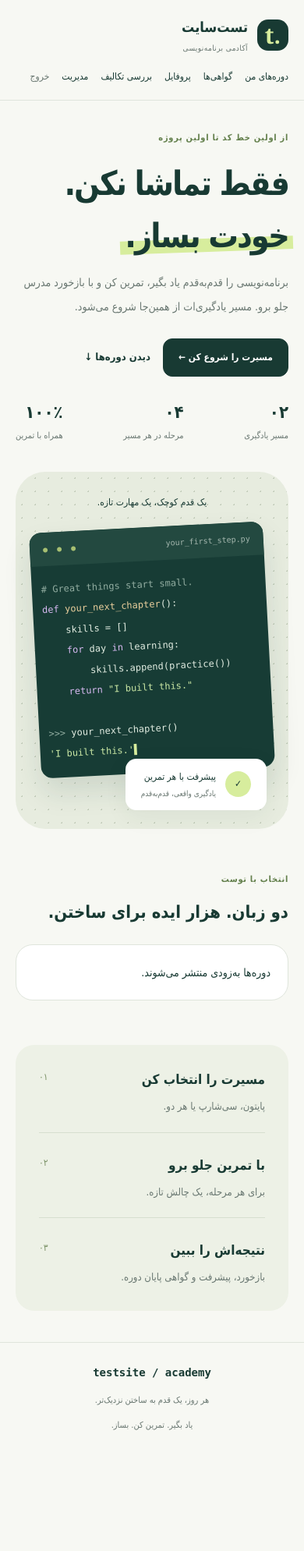
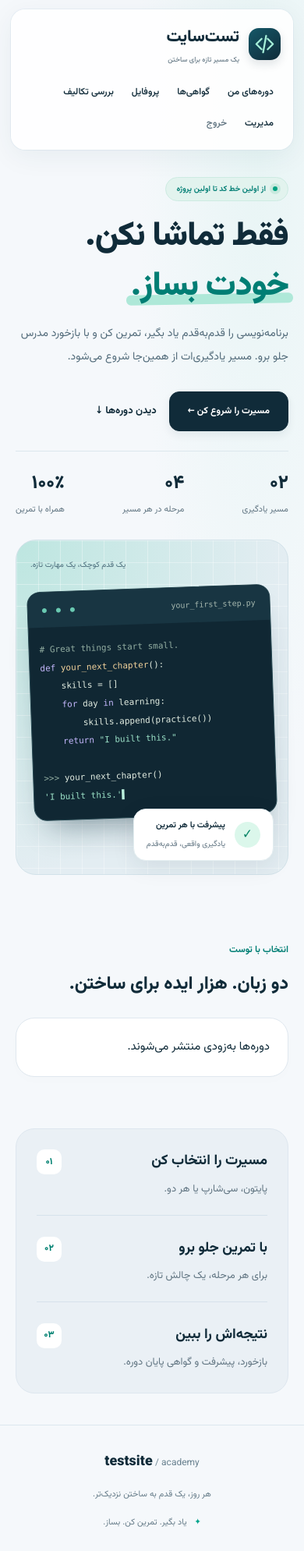
Before and after one commit to Radvinhz1/testsite, a Django app: page / in a window 390 px wide. Shown: the whole page at 78% size. Before the commit the page ends 1834 px from the top, so only its background shows below. Run offline with Django 5.2, Linux system fonts and the light colour scheme; the visitor is signed in with stand-in values (Sample User, id 1); data that the repository does not hold is empty; parts of the project's set-up code (start-up, migrations or seed data) failed here and were passed over.

Commit message:
style: refresh Persian UI and self-host Vazirmatn typography

```diff
--- /dev/null
+++ b/static/fonts.css
@@ -0,0 +1,7 @@
+@font-face {
+  font-family: 'Vazirmatn';
+  src: url('fonts/Vazirmatn-Variable.woff2') format('woff2');
+  font-style: normal;
+  font-weight: 100 900;
+  font-display: swap;
+}
--- /dev/null
+++ b/static/refresh.css
@@ -0,0 +1,253 @@
+/* Visual layer: layout, typography and component states; no application logic. */
+:root {
+  --ink: #102b39;
+  --muted: #617582;
+  --paper: #f5f8fb;
+  --line: #e0e8ef;
+  --green: #baf0dd;
+  --accent: #007e74;
+  --radius: 24px;
+}
+body {
+  font-family: 'Vazirmatn', Tahoma, sans-serif;
+  background: radial-gradient(ellipse at 85% 8%, #e8f5f5 0, transparent 33%), var(--paper);
+  font-size: 15px;
+  font-weight: 400;
+  -webkit-font-smoothing: antialiased;
+}
+h1, h2, h3 { letter-spacing: 0; font-weight: 800; }
+h1 { font-size: clamp(28px, 3.3vw, 44px); line-height: 1.55; }
+h2 { font-size: 26px; }
+h3 { font-weight: 750; }
+a, button { -webkit-tap-highlight-color: transparent; }
+a:hover { color: var(--accent); }
+a:focus-visible, button:focus-visible, input:focus-visible, textarea:focus-visible, summary:focus-visible { outline-color: #009d90; }
+.site-header {
+  max-width: 1240px;
+  margin: 22px auto 0;
+  padding: 17px 24px;
+  border: 1px solid #ffffff;
+  border-radius: 22px;
+  background: #ffffffeb;
+  box-shadow: 0 8px 35px #143b5010, 0 0 0 1px #dce7ef80;
+  gap: 24px;
+}
+.brand { font-size: 23px; gap: 12px; font-weight: 850; }
+.brand-mark {
+  width: 46px;
+  height: 46px;
+  border-radius: 15px;
+  background: linear-gradient(145deg, #155868, #102b39);
+  color: #a5efd8;
+  box-shadow: 0 5px 12px #102b3920;
+}
+.brand-mark svg { width: 31px; height: 31px; }
+.brand-caption { font-size: 10px; font-weight: 450; letter-spacing: 0; margin-top: 1px; }
+nav { gap: 8px; font-weight: 550; }
+nav > a:not(.button), nav .text-button { padding: 8px 13px; border-radius: 10px; transition: background .18s, color .18s; }
+nav > a:not(.button):hover, nav .nav-active { background: #eaf5f2; color: #006e65; text-decoration: none; }
+nav .text-button:hover { background: #f3f5f7; color: #a23b48; }
+.container { max-width: 1220px; padding: 0 30px; }
+.button {
+  background: var(--ink);
+  border-color: var(--ink);
+  border-radius: 13px;
+  padding: 13px 23px;
+  font-weight: 700;
+  box-shadow: 0 5px 12px #102b3912;
+  transition: transform .18s, background .18s, box-shadow .18s;
+  min-height: 46px;
+}
+.button:hover { background: #176173; border-color: #176173; box-shadow: 0 8px 20px #17617323; transform: translateY(-2px); }
+.button.secondary { color: var(--ink); border-color: #d5e2e9; background: #fff; box-shadow: none; }
+.button.secondary:hover { background: #ecf5f6; }
+.button.small { min-height: 40px; padding: 8px 16px; font-size: 12px; }
+.eyebrow { color: var(--accent); font-size: 12px; letter-spacing: 0; font-weight: 650; }
+.hero { gap: 72px; padding: 78px 0 48px; }
+.hero > div:first-child > .eyebrow { display: inline-flex; align-items: center; gap: 9px; background: #e2f3ee; border: 1px solid #cdebe2; padding: 5px 13px; border-radius: 999px; }
+.hero > div:first-child > .eyebrow::before { content: ''; width: 6px; height: 6px; background: #00a282; border-radius: 50%; box-shadow: 0 0 0 4px #c8e9de; }
+.hero h1 { font-size: clamp(40px, 4.6vw, 62px); line-height: 1.5; letter-spacing: -.9px; font-weight: 900; }
+.hero em { color: #007e74; }
+.hero em:after { height: 13px; bottom: 11px; background: #aee8d8; border-radius: 6px; transform: rotate(-1deg); }
+.lead { font-size: 15px; line-height: 2.2; color: #526b7a; }
+.hero .actions { margin-top: 28px; }
+.hero-facts { border-top: 1px solid #dce7ed; padding-top: 24px; gap: 32px; margin-top: 30px; }
+.hero-facts b { font-size: 25px; font-weight: 850; }
+.hero-art {
+  background-color: #e3edf2;
+  background-image: linear-gradient(#ffffff55 1px, transparent 1px), linear-gradient(90deg, #ffffff55 1px, transparent 1px), radial-gradient(ellipse at top left, #bde6e0, transparent 70%);
+  background-size: 28px 28px, 28px 28px, 100% 100%;
+  border: 1px solid #d2e2e9;
+  border-radius: 32px;
+  padding: 32px 24px 75px;
+}
+.art-label { text-align: left; color: #4b6c7b; font-size: 11px; }
+.code-window { background: #102733; border: 1px solid #264751; border-radius: 17px; transform: rotate(-2deg); box-shadow: 0 25px 40px -20px #102b3977; }
+.window-bar { background: #183542; padding: 13px 18px; }
+.window-bar span:first-child { color: #69c9b1; }
+.code-window pre { padding: 20px; font-size: 12px; line-height: 2.15; }
+.code-green { color: #9be1c7; }
+.code-purple { color: #c4b7fc; }
+.code-gold { color: #f0d19b; }
+.floating-note { padding: 14px 20px; border: 1px solid #e2edf0; box-shadow: 0 8px 30px #102b3914; border-radius: 16px; bottom: 19px; right: 23px; gap: 12px; font-weight: 650; }
+.floating-note > span { background: #dbf7eb; color: #008264; font-size: 17px; }
+.floating-note small { font-weight: 400; margin-top: 3px; }
+.section-heading { margin: 37px 0 24px; }
+.section-heading .eyebrow[dir=ltr] { letter-spacing: 1.3px; font-size: 10px; }
+.section-heading h2[dir=ltr] { text-align: right; font-size: 27px; letter-spacing: -.5px; }
+.course-grid { gap: 25px; }
+.course-card { padding: 30px; border: 1px solid #dfE8ee; box-shadow: 0 7px 22px #102b3905; transition: transform .2s, box-shadow .2s, border-color .2s; }
+.course-card:hover { transform: translateY(-3px); box-shadow: 0 16px 32px #183a3310; border-color: #b7d6d4; }
+.course-card:before { height: 0; }
+.card-top { margin-bottom: 24px; }
+.language-icon { font-family: 'Vazirmatn', sans-serif; font-weight: 850; background: #e7f4f0; color: #0b8674; width: 66px; height: 66px; border-radius: 19px; box-shadow: inset 0 0 0 1px #d5eae4; }
+.csharp .language-icon { background: #ebedfb; color: #535eb0; box-shadow: inset 0 0 0 1px #dde1f8; }
+.tag { background: #f0f5f8; color: #506779; border-radius: 999px; padding: 4px 11px; font-size: 10px; font-weight: 500; }
+.course-card h3 { font-size: 22px; }
+.course-card p { font-size: 13px; color: #5e7482; }
+.card-bottom { border-color: #e7edf2; padding-top: 22px; margin-top: 23px; }
+.card-bottom a { color: #007e74; }
+.csharp .card-bottom a { color: #535eb0; }
+.steps-strip { background: #eaf0f5; border: 1px solid #dee7ef; padding: 36px 40px; margin-top: 44px; }
+.steps-strip h3 { font-size: 18px; }
+.step-number { display: grid; place-items: center; width: 32px; height: 32px; border-radius: 10px; background: #fff; color: #008071; font-weight: 750; }
+footer { padding-top: 30px; color: #667c89; border-color: #dce7ee; }
+.brand-footer { font-family: 'Vazirmatn', sans-serif; font-size: 18px; font-weight: 850; }
+.brand-footer span { font-size: 12px; font-weight: 400; color: #6a8290; }
+.footer-signature > span { color: #00a48c; margin-left: 7px; }
+.page-heading { padding: 43px 0 24px; }
+.page-heading p { font-size: 14px; }
+.dashboard-welcome {
+  margin-top: 34px;
+  padding: 34px 36px;
+  border-radius: 25px;
+  background: radial-gradient(ellipse at 0 0, #2b7883 0, transparent 65%), linear-gradient(120deg, #123848, #102b39);
+  color: #fff;
+  border: 1px solid #234b5b;
+  position: relative;
+  overflow: hidden;
+}
+.dashboard-welcome .eyebrow { color: #a3e4d0; }
+.dashboard-welcome h1 { font-size: clamp(26px, 3vw, 35px); font-weight: 800; }
+.dashboard-welcome p { color: #bed4df; }
+.dashboard-welcome .avatar { background: #c1efe1; color: #14504b; border: 5px solid #ffffff1c; background-clip: padding-box; width: 77px; height: 77px; font-size: 30px; }
+.stats { margin: 23px 0 37px; background: #fff; border: 1px solid var(--line); border-radius: 19px; padding: 23px; box-shadow: 0 6px 15px #102b3903; }
+.stats > div { border-color: #e4ecf1; }
+.stats strong { font-size: 31px; font-weight: 800; color: #008172; }
+.stats span { font-size: 13px; color: #566f7e; }
+progress { height: 7px; border-radius: 999px; background: #edf2f6; }
+progress::-webkit-progress-bar { background: #edf2f6; }
+progress::-webkit-progress-value { background: linear-gradient(90deg, #48c5ac, #008b7c); }
+progress::-moz-progress-bar { background: #008b7c; }
+.csharp progress::-webkit-progress-value { background: linear-gradient(90deg, #a2a4ec, #6473c3); }
+.progress-label { font-size: 12px; color: #526d7c; }
+.progress-label b { color: var(--ink); font-weight: 750; }
+.add-course { background: #edf6f5; border: 1.5px dashed #aecfca; border-radius: 21px; transition: background .2s; }
+.add-course:hover { background: #e3f1ee; }
+.add-course b { font-family: 'Vazirmatn', sans-serif; font-weight: 750; }
+.add-course small { color: #55766e; }
+.plus { background: #dcefe9; color: #007f70; font-size: 29px; line-height: 1.6; border-radius: 14px; }
+.panel { border-color: #e0e8ef; box-shadow: 0 5px 15px #102b3903; padding: 29px; }
+.aside { background: #eaf4f2; border-color: #d9e8e4; }
+.aside p { color: #56766d; }
+.stage-row { border-color: #dfe8ee; padding: 25px; border-radius: 19px; }
+.stage-row.passed { border-color: #b9dfd0; background: #f8fdfa; }
+.stage-row.open, .stage-row.retry { border-color: #a9d7d2; box-shadow: 0 5px 15px #007e7408; }
+.stage-number { background: #e3f3ee; color: #087d6e; border-radius: 15px; font-size: 23px; font-weight: 750; }
+.stage-row.locked { background: #edf1f5; border-color: #e3e9ee; }
+.stage-row.locked .stage-number { background: #e0e7ed; color: #72818c; }
+.stage-row.locked h3 { color: #6c7d87; }
+.status { display: inline-flex; margin-top: 3px; border-radius: 6px; background: #edf3f6; padding: 2px 8px; font-size: 10px; }
+.status.passed { color: #137457; background: #def4e9; }
+.status.pending { color: #8b610f; background: #fff2d5; }
+.status.retry { color: #a4433f; background: #ffebe8; }
+.auth-card { max-width: 530px; margin: 50px auto; padding: 38px; border: 1px solid #e0e8f0; border-radius: 27px; box-shadow: 0 20px 60px -30px #224e6a38; position: relative; }
+.auth-card::before { content: ''; position: absolute; top: 0; right: 35px; width: 62px; height: 4px; background: #0ca48d; border-radius: 0 0 6px 6px; }
+.auth-card.wide { max-width: 650px; }
+.auth-card h1 { font-size: 29px; }
+.auth-card form { margin-top: 26px; }
+form label { font-weight: 600; font-size: 13px; color: #344f60; }
+input:not([type=checkbox]):not([type=hidden]), textarea, select { border-color: #d7e2eb; background: #f9fbfd; border-radius: 12px; padding: 12px 14px; font-family: inherit; transition: border-color .15s, box-shadow .15s; }
+input:not([type=checkbox]):focus, textarea:focus, select:focus { border-color: #69bdae; background: #fff; box-shadow: 0 0 0 3px #008b7b0d; }
+textarea[dir=ltr], .user-code { font-family: Consolas, 'Liberation Mono', monospace; }
+input[type=checkbox] { accent-color: #008577; }
+.helptext { color: #607889; font-size: 11px; }
+.choice input { float: left; width: 23px; height: 23px; margin: 4px 0 0; }
+.choice:has(input:checked) { outline: 2px solid #168e7c; background: #f2fbf7; }
+.notice { background: #e8f6ef; border-color: #c7e8d8; color: #23634d; border-radius: 13px; }
+.notice.error, .errorlist { background: #fff0ee; border-color: #f0d0ca; color: #a53e35; }
+.user-code { background: #f0f5f8; border: 1px solid #e1eaf0; font-size: 12px; }
+.certificate-symbol { color: #008b79; width: 84px; height: 84px; border: 1px solid #d2e9e1; border-radius: 25px; background: #ebf7f1; display: grid; place-items: center; margin-bottom: 22px; }
+.table-wrap { padding: 12px 22px; }
+th { background: #f3f7fa; color: #4a6576; font-weight: 650; }
+th:first-child { border-radius: 0 10px 10px 0; }
+th:last-child { border-radius: 10px 0 0 10px; }
+td { padding-block: 18px; }
+tbody tr:hover { background: #f8fbfc; }
+.avatar { background: #daeee7; color: #0a7b66; }
+@media (max-width: 1280px) { .site-header { margin-inline: 24px; } }
+@media (max-width: 950px) {
+  .site-header { padding: 15px 20px; gap: 15px; flex-wrap: wrap; }
+  nav { gap: 3px; }
+  nav > a:not(.button), nav .text-button { padding-inline: 10px; }
+  .hero { gap: 28px; }
+  .hero-art { padding-inline: 16px; }
+  .code-window pre { font-size: 11px; padding-inline: 14px; }
+  .stats > div { padding-inline: 10px; }
+  .stats span { font-size: 12px; }
+}
+@media (max-width: 680px) {
+  .site-header { margin: 12px 14px 0; padding: 15px; border-radius: 18px; gap: 15px; }
+  .brand { font-size: 21px; }
+  .brand-mark { width: 41px; height: 41px; border-radius: 13px; }
+  .brand-caption { font-size: 9px; }
+  nav { width: 100%; justify-content: flex-start; gap: 5px; font-size: 12px; }
+  nav > a:not(.button), nav .text-button { padding: 6px 9px; }
+  nav > .button { margin-inline-start: auto; min-height: 36px; padding: 6px 12px; font-size: 11px; }
+  .container { padding: 0 20px; }
+  .hero { padding-top: 35px; gap: 28px; }
+  .hero h1 { font-size: 43px; line-height: 1.5; }
+  .hero > div:first-child > .eyebrow { font-size: 10px; }
+  .hero .lead { font-size: 14px; }
+  .hero-facts { margin-top: 24px; padding-top: 19px; }
+  .hero-facts b { font-size: 24px; }
+  .hero-art { padding: 22px 18px 73px; border-radius: 26px; }
+  .code-window pre { font-size: 11px; padding: 17px 13px; }
+  .art-label { font-size: 10px; }
+  .floating-note { padding: 11px 16px; right: 18px; bottom: 17px; font-size: 11px; }
+  .section-heading h2 { font-size: 23px; }
+  .section-heading h2[dir=ltr] { font-size: 25px; }
+  .section-heading .text-link { font-size: 11px; }
+  .course-card { padding: 24px; border-radius: 22px; }
+  .course-card h3 { font-size: 21px; }
+  .course-card p { font-size: 13px; }
+  .language-icon { width: 59px; height: 59px; border-radius: 17px; font-size: 26px; }
+  .card-bottom { font-size: 10px; }
+  .card-bottom a { font-size: 12px; }
+  .steps-strip { padding: 26px; }
+  .steps-strip > div { border-color: #d6e2eb; }
+  .dashboard-welcome { padding: 24px 22px; margin-top: 25px; align-items: flex-start; gap: 12px; }
+  .dashboard-welcome h1 { font-size: 25px; }
+  .dashboard-welcome p { font-size: 12px; }
+  .dashboard-welcome .avatar { width: 47px; height: 47px; border-width: 3px; font-size: 23px; margin-top: 8px; }
+  .dashboard-welcome .eyebrow { font-size: 10px; }
+  .stats { padding: 18px 8px; margin: 17px 0 28px; }
+  .stats > div { padding-inline: 5px; }
+  .stats span { font-size: 10px; }
+  .stats strong { font-size: 26px; }
+  .panel { padding: 23px; }
+  .stage-row { padding: 19px 15px; gap: 11px; }
+  .stage-row h3 { font-size: 15px; }
+  .stage-number { width: 37px; height: 42px; font-size: 20px; }
+  .stage-row .button { padding: 7px 10px; min-height: 35px; font-size: 10px; }
+  .auth-card { padding: 30px 23px; margin: 33px auto; border-radius: 24px; }
+  .auth-card h1 { font-size: 27px; }
+  .add-course { padding: 22px 18px; }
+  .add-course small { font-size: 11px; }
+  .table-wrap { padding: 10px; }
+  footer { gap: 15px; }
+}
+@media (prefers-reduced-motion: reduce) {
+  *, *::before, *::after { scroll-behavior: auto !important; transition: none !important; }
+  .course-card:hover, .button:hover { transform: none; }
+}
--- a/templates/base.html
+++ b/templates/base.html
@@ -1,5 +1,48 @@
 {% load static %}<!doctype html>
-<html lang="fa" dir="rtl"><head><meta charset="utf-8"><meta name="viewport" content="width=device-width,initial-scale=1"><meta name="theme-color" content="#173c35"><title>{% block title %}آکادمی testsite{% endblock %}</title><link rel="stylesheet" href="{% static 'app.css' %}"></head>
-<body><a class="skip" href="#main">رفتن به محتوا</a><header class="site-header"><a class="brand" href="{% url 'home' %}"><span class="brand-mark" dir="ltr">t.</span><span>تست‌سایت<span class="brand-caption">آکادمی برنامه‌نویسی</span></span></a><nav aria-label="منوی اصلی">{% if user.is_authenticated %}<a href="{% url 'dashboard' %}">دوره‌های من</a><a href="{% url 'certificates' %}">گواهی‌ها</a><a href="{% url 'profile' %}">پروفایل</a>{% if user.is_staff %}{% if perms.learning.review_submission %}<a href="{% url 'review_queue' %}">بررسی تکالیف</a>{% endif %}<a href="{% url 'admin:index' %}">مدیریت</a>{% endif %}<form method="post" action="{% url 'logout' %}" class="inline">{% csrf_token %}<button class="text-button">خروج</button></form>{% else %}<a href="{% url 'login' %}">ورود</a><a class="button small" href="{% url 'signup' %}">شروع یادگیری ←</a>{% endif %}</nav></header>
-<main id="main" class="container">{% if messages %}<div aria-live="polite">{% for message in messages %}<div class="notice {{ message.tags }}">{{ message }}</div>{% endfor %}</div>{% endif %}{% block content %}{% endblock %}</main>
-<footer><a class="brand-footer" href="{% url 'home' %}" dir="ltr">testsite / academy</a><span>هر روز، یک قدم به ساختن نزدیک‌تر.</span><span>یاد بگیر. تمرین کن. بساز.</span></footer></body></html>
+<html lang="fa" dir="rtl">
+<head>
+  <meta charset="utf-8">
+  <meta name="viewport" content="width=device-width,initial-scale=1">
+  <meta name="theme-color" content="#102b39">
+  <title>{% block title %}آکادمی testsite{% endblock %}</title>
+  <link rel="preload" href="{% static 'fonts/Vazirmatn-Variable.woff2' %}" as="font" type="font/woff2" crossorigin>
+  <link rel="stylesheet" href="{% static 'fonts.css' %}">
+  <link rel="stylesheet" href="{% static 'app.css' %}">
+  <link rel="stylesheet" href="{% static 'refresh.css' %}">
+</head>
+<body>
+<a class="skip" href="#main">رفتن به محتوا</a>
+<header class="site-header">
+  <a class="brand" href="{% url 'home' %}" aria-label="تست‌سایت، صفحه اصلی">
+    <span class="brand-mark" aria-hidden="true"><svg viewBox="0 0 32 32" fill="none"><path d="m12 9-7 7 7 7M20 9l7 7-7 7M18 5l-4 22" stroke="currentColor" stroke-width="2.4" stroke-linecap="round" stroke-linejoin="round"/></svg></span>
+    <span>تست‌سایت<span class="brand-caption">یک مسیر تازه برای ساختن</span></span>
+  </a>
+  <nav aria-label="منوی اصلی">
+  {% with current=request.resolver_match.url_name %}
+    {% if user.is_authenticated %}
+      <a href="{% url 'dashboard' %}" {% if current == 'dashboard' or current == 'course_detail' or current == 'stage_detail' or current == 'choose_courses' %}class="nav-active" aria-current="page"{% endif %}>دوره‌های من</a>
+      <a href="{% url 'certificates' %}" {% if current == 'certificates' %}class="nav-active" aria-current="page"{% endif %}>گواهی‌ها</a>
+      <a href="{% url 'profile' %}" {% if current == 'profile' %}class="nav-active" aria-current="page"{% endif %}>پروفایل</a>
+      {% if user.is_staff %}
+        {% if perms.learning.review_submission %}<a href="{% url 'review_queue' %}" {% if current == 'review_queue' or current == 'review_detail' %}class="nav-active" aria-current="page"{% endif %}>بررسی تکالیف</a>{% endif %}
+        <a href="{% url 'admin:index' %}">مدیریت</a>
+      {% endif %}
+      <form method="post" action="{% url 'logout' %}" class="inline">{% csrf_token %}<button class="text-button">خروج</button></form>
+    {% else %}
+      <a href="{% url 'home' %}#courses">مسیرهای یادگیری</a>
+      <a href="{% url 'login' %}" {% if current == 'login' %}class="nav-active" aria-current="page"{% endif %}>ورود</a>
+      <a class="button small" href="{% url 'signup' %}">شروع یادگیری <span aria-hidden="true">←</span></a>
+    {% endif %}
+  {% endwith %}
+  </nav>
+</header>
+<main id="main" class="container">
+  {% if messages %}<div aria-live="polite">{% for message in messages %}<div class="notice {{ message.tags }}">{{ message }}</div>{% endfor %}</div>{% endif %}
+  {% block content %}{% endblock %}
+</main>
+<footer>
+  <a class="brand-footer" href="{% url 'home' %}" dir="ltr">testsite<span> / academy</span></a>
+  <span>هر روز، یک قدم به ساختن نزدیک‌تر.</span>
+  <span class="footer-signature"><span aria-hidden="true">✦</span> یاد بگیر. تمرین کن. بساز.</span>
+</footer>
+</body></html>
--- a/templates/learning/dashboard.html
+++ b/templates/learning/dashboard.html
@@ -1,5 +1,5 @@
 {% extends 'base.html' %}{% block title %}دوره‌های من | testsite{% endblock %}{% block content %}
-<div class="page-heading"><div><span class="eyebrow">فضای یادگیری تو</span><h1>سلام {{ user.first_name|default:'دوست من' }}، وقت ساختنه.</h1><p>قدم بعدی لازم نیست بزرگ باشد؛ کافی است شروع کنی.</p></div><a class="avatar" href="{% url 'profile' %}" aria-label="ویرایش پروفایل">{% if user.profile.avatar %}<img src="{% url 'avatar' %}" alt="عکس پروفایل">{% else %}{{ user.first_name|first|default:'ت' }}{% endif %}</a></div>
+<div class="page-heading dashboard-welcome"><div><span class="eyebrow">فضای یادگیری تو</span><h1>سلام {{ user.first_name|default:'دوست من' }}، وقت ساختنه.</h1><p>قدم بعدی لازم نیست بزرگ باشد؛ کافی است شروع کنی.</p></div><a class="avatar" href="{% url 'profile' %}" aria-label="ویرایش پروفایل">{% if user.profile.avatar %}<img src="{% url 'avatar' %}" alt="عکس پروفایل">{% else %}{{ user.first_name|first|default:'ت' }}{% endif %}</a></div>
 <div class="stats"><div><span>دوره‌های من</span><strong>{{ cards|length }}</strong></div><div><span>مراحل قبول‌شده</span><strong>{{ passed }}</strong></div><div><span>دوره‌های تکمیل‌شده</span><strong>{{ completed }}</strong></div></div>
 <div class="section-heading"><div><span class="eyebrow" dir="ltr">MY LEARNING SPACE</span><h2 dir="ltr">My Courses</h2></div><a href="{% url 'certificates' %}" class="text-link">گواهی‌های من ←</a></div>
 <div class="course-grid">{% for card in cards %}<article class="course-card {{ card.enrollment.course.slug }}"><div class="card-top"><span class="language-icon" dir="ltr">{% if card.enrollment.course.slug == 'python' %}Py{% else %}C#{% endif %}</span><span class="tag">{{ card.enrollment.get_status_display }}</span></div><h3>{{ card.enrollment.course.title }}</h3><p>{{ card.enrollment.course.description }}</p><div class="progress-label"><span>{{ card.state.passed }} از {{ card.state.total }} مرحله</span><b>{{ card.state.percent }}٪</b></div><progress value="{{ card.state.percent }}" max="100" aria-label="پیشرفت دوره">{{ card.state.percent }}%</progress><a class="button full" href="{% url 'course_detail' card.enrollment.pk %}">{% if card.state.complete %}مرور دوره{% else %}ادامه یادگیری{% endif %} ←</a></article>{% endfor %}</div>
```
Also changed, not shown: docs/VALIDATION.md (+6 -0 lines), static/admin-refresh.css (added, +11 -0 lines), static/fonts/OFL.txt (added, +93 -0 lines), templates/admin/base_site.html (added, +7 -0 lines), README.md, static/fonts/README.md (added), static/fonts/Vazirmatn-Variable.woff2 (added).
